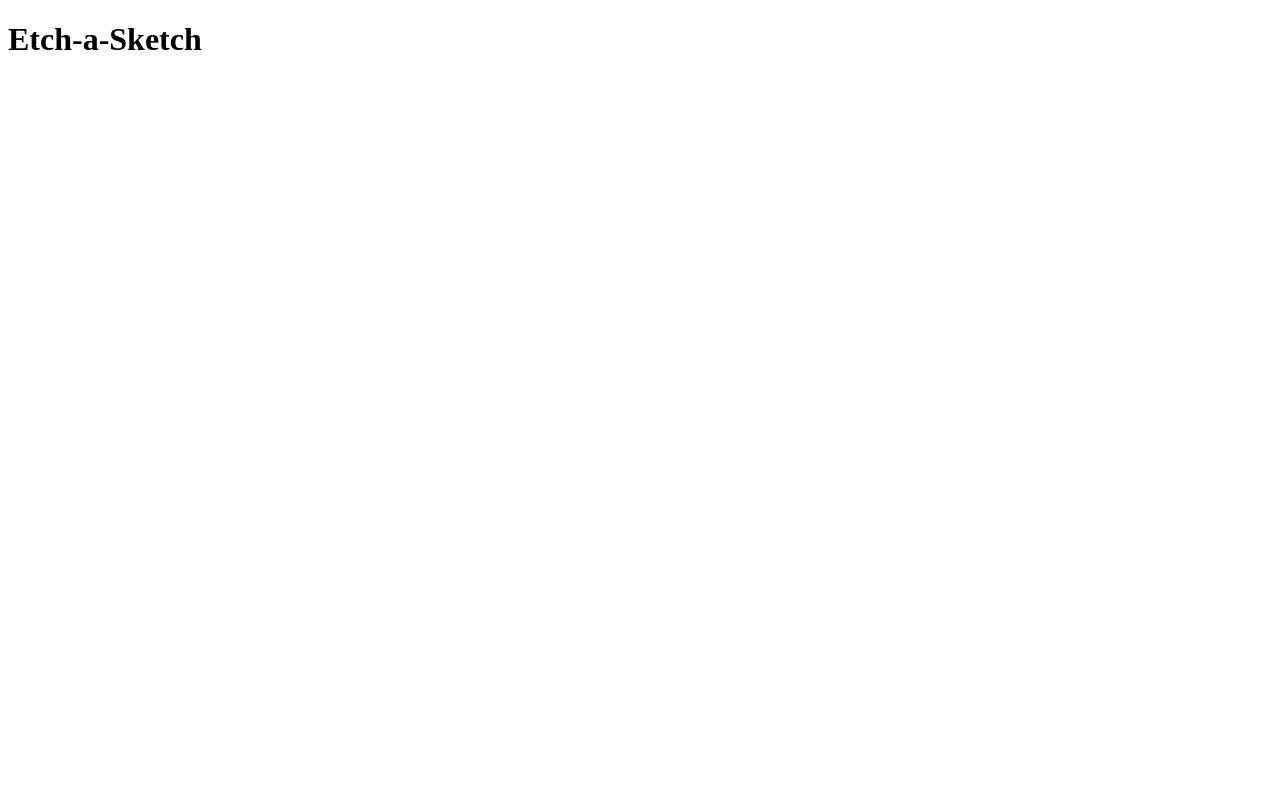
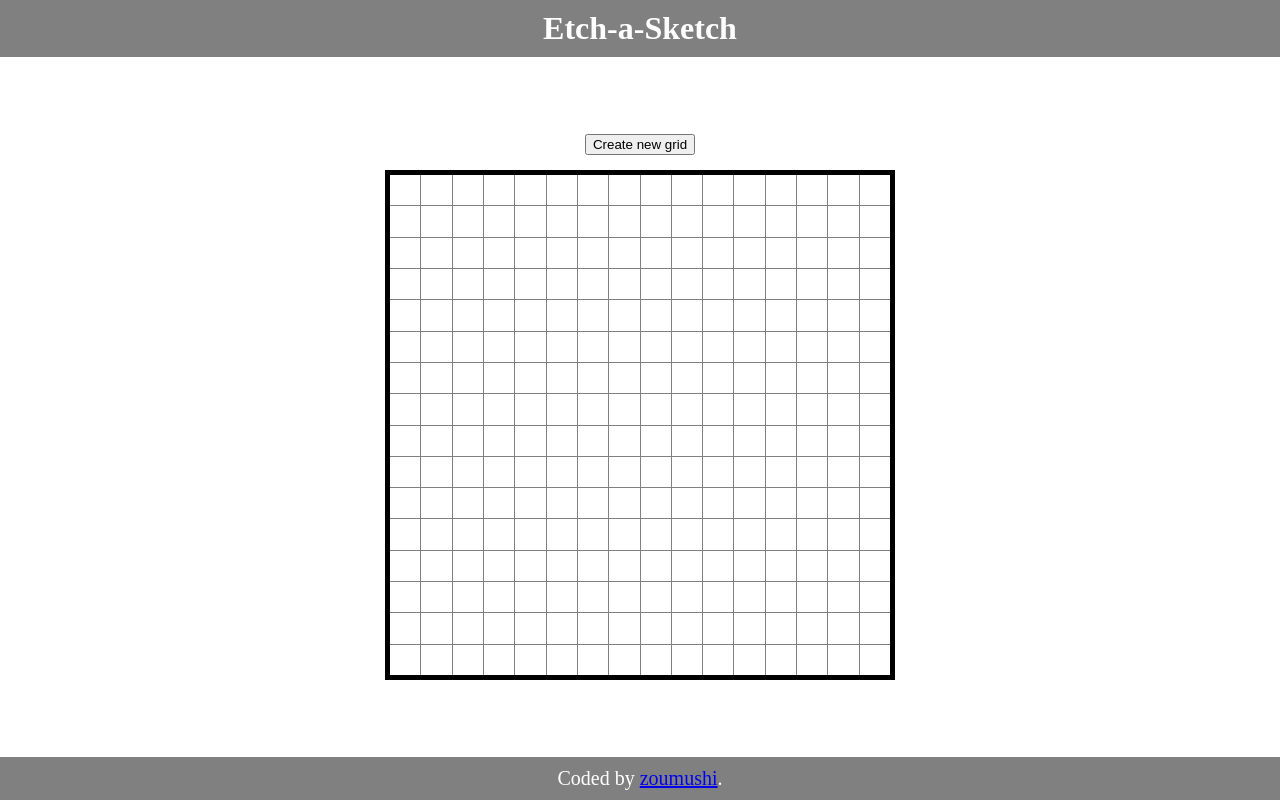
Before and after one commit to zoumushi/etch-a-sketch, a plain HTML site: page index.html in a window 1280 px wide. Drawn offline with Linux system fonts and the light colour scheme.

Commit message:
Forgot to commit often

```diff
--- a/index.html
+++ b/index.html
@@ -12,8 +12,11 @@
 		<h1>Etch-a-Sketch</h1>
 	</header>
 	<main>
+		<button id="grid-button">Create new grid</button>
 		<div id="container"></div>
 	</main>
-	<footer></footer>
+	<footer>
+		<p>Coded by <a href="https://github.com/zoumushi">zoumushi</a>.</p>
+	</footer>
 </body>
 </html>
--- a/scripts/script.js
+++ b/scripts/script.js
@@ -1 +1,37 @@
-console.log(`test`);
+const container = document.getElementById("container");
+const button = document.getElementById("grid-button");
+
+function changeGridColor(event) {
+	if (event.target.className === "column") {
+		event.target.style[`background-color`] = "black";
+	}
+}
+
+function createGrid(size) {
+	container.innerHTML = '';
+	for (i = 0; i < size; i++) {
+		const row = document.createElement("div");
+		row.setAttribute("class", "row");
+		for (j = 0; j < size; j++) {
+			const column = document.createElement("div");
+			column.setAttribute("class", "column");
+			row.appendChild(column);
+		}
+		container.appendChild(row);
+	}
+}
+
+function promptUser() {
+	let userNumber;
+	do {
+		userNumber = Number(prompt("enter number from 1 to 100"));
+	} while (userNumber > 100);
+	if (typeof userNumber === "number" && userNumber > 0) {
+		createGrid(userNumber)
+	}
+}
+
+createGrid(16);
+
+container.addEventListener("mouseover", changeGridColor);
+button.addEventListener("click", promptUser)
--- a/styles/style.css
+++ b/styles/style.css
@@ -0,0 +1,55 @@
+* {
+	margin: 0;
+}
+
+body {
+	height: 100vh;
+	display: flex;
+	flex-direction: column;
+	justify-content: space-between;
+}
+
+header {
+	padding: 10px;
+	background-color: gray;
+	color: white;
+	text-align: center;
+}
+
+main {
+	display: flex;
+	flex-direction: column;
+	justify-content: center;
+	align-items: center;
+	gap: 15px;
+}
+
+#container {
+	width: 500px;
+	height: 500px;
+	display: flex;
+	flex-direction: column;
+	justify-content: space-between;
+	background-color: gray;
+	border: 5px solid black;
+	gap: 1px;
+}
+
+.row {
+	flex-grow: 1;
+	display: flex;
+	gap: 1px;
+}
+
+.column {
+	background-color: white;
+	flex-grow: 1;
+}
+
+footer {
+	padding: 10px;
+	background-color: gray;
+	color: white;
+	text-align: center;
+	font-size: 20px;
+}
```
